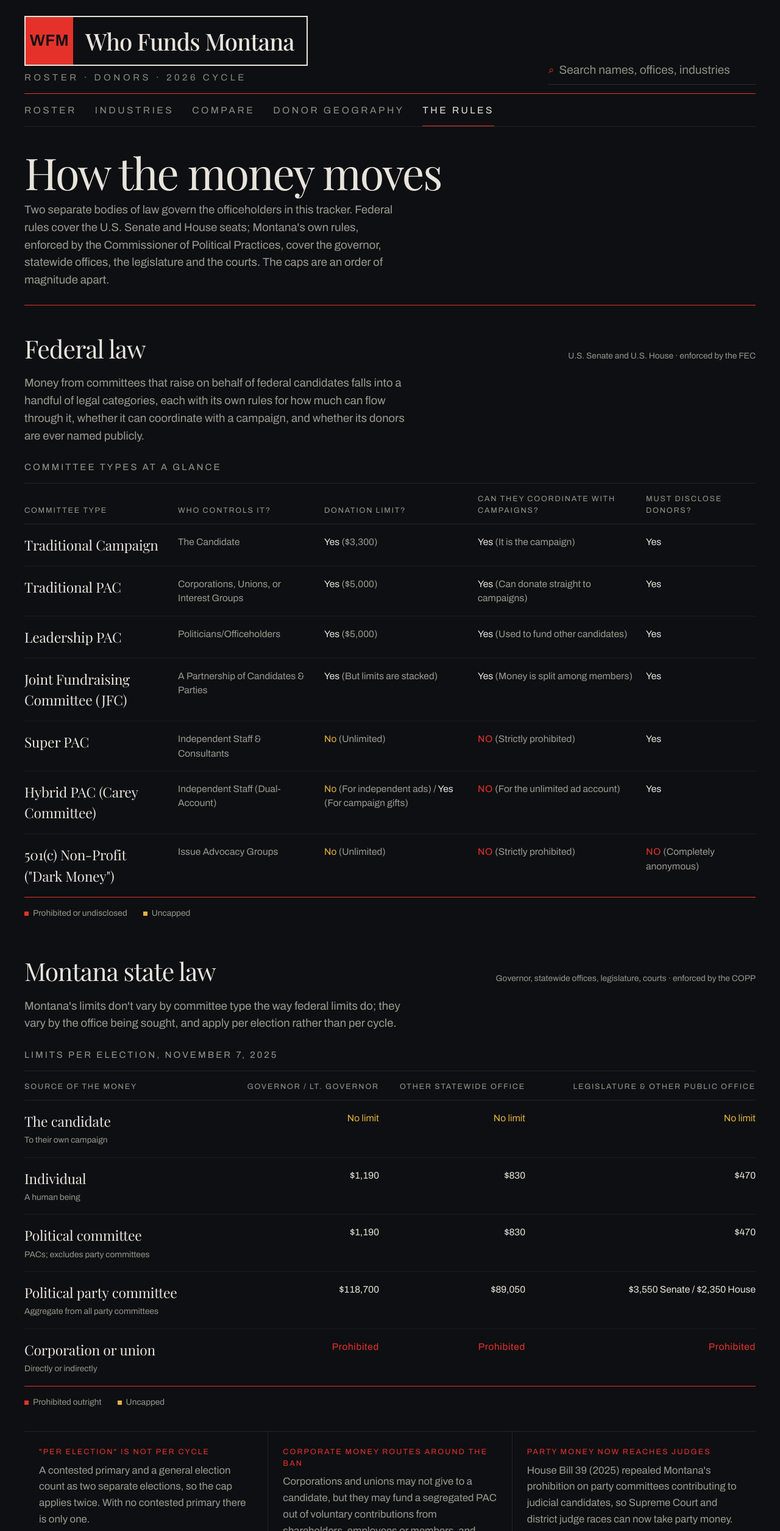
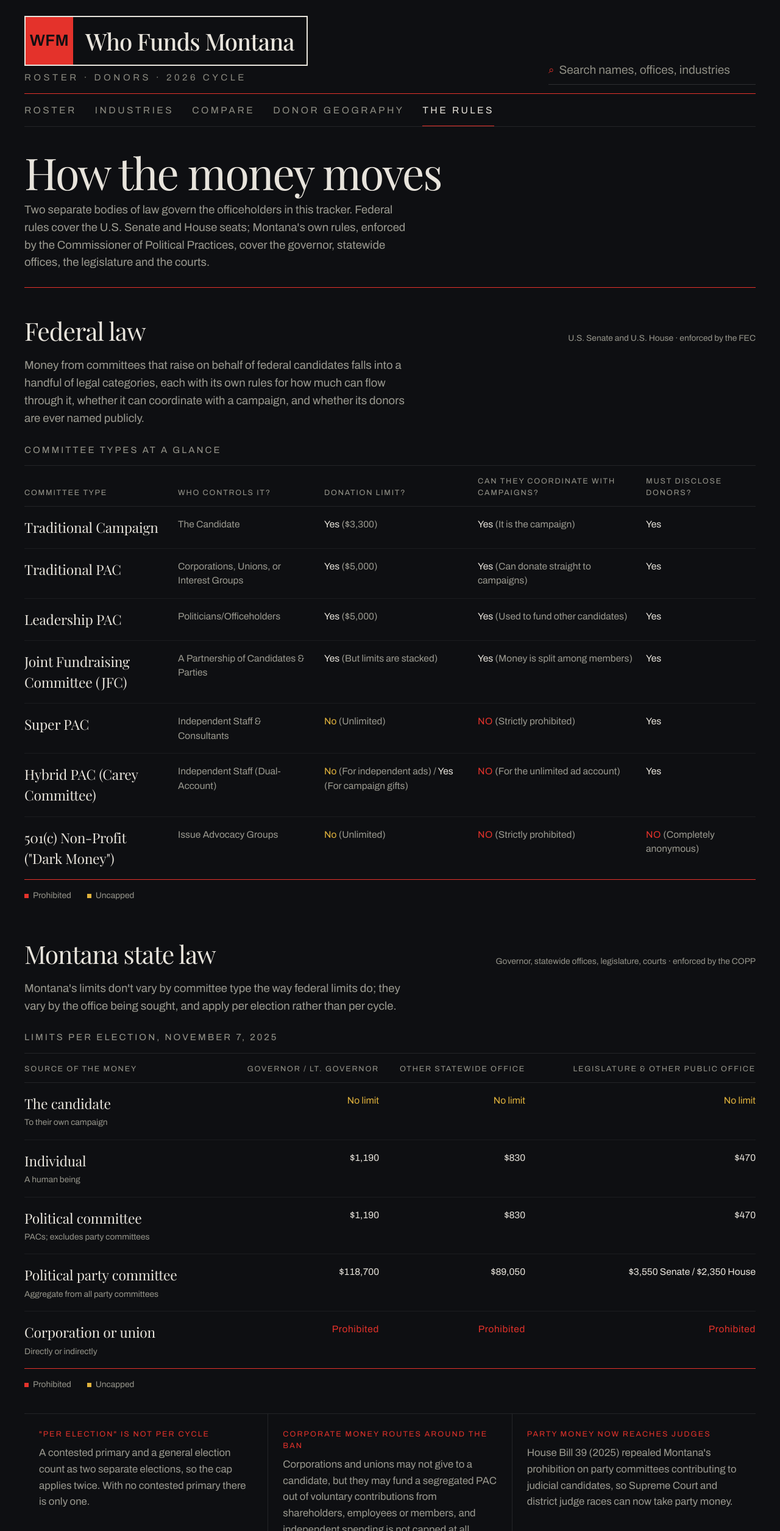
Before and after one commit to marjoemitchell/wfm, a Next.js app: page /rules in a window 1280 px wide. Shown: the top 2511 px of the page at 61% size. Built offline with nearby package versions, Linux system fonts and the light colour scheme; no server answers; the database is empty.

Commit message:
rules copy update

```diff
--- a/app/rules/page.tsx
+++ b/app/rules/page.tsx
@@ -10,7 +10,7 @@ export default function RulesPage() {
         <p className="text-body-copy mt-3 max-w-[640px] text-ink-secondary" style={{ textWrap: "pretty" }}>
           Two separate bodies of law govern the officeholders in this tracker. Federal rules cover the U.S. Senate
           and House seats; Montana&apos;s own rules, enforced by the Commissioner of Political Practices, cover the
-          governor, statewide offices, the legislature and the courts. The caps are an order of magnitude apart.
+          governor, statewide offices, the legislature and the courts.
         </p>
       </div>
 
--- a/components/rules/FederalLimitsTable.tsx
+++ b/components/rules/FederalLimitsTable.tsx
@@ -100,7 +100,7 @@ export default function FederalLimitsTable() {
       <div className="mt-4 flex flex-wrap gap-[26px] text-[13.8px] text-ink-tertiary">
         <span className="flex items-center">
           <span className="mr-[7px] inline-block h-[7px] w-[7px] bg-accent" />
-          Prohibited or undisclosed
+          Prohibited
         </span>
         <span className="flex items-center">
           <span className="mr-[7px] inline-block h-[7px] w-[7px]" style={{ background: "var(--color-gold)" }} />
--- a/components/rules/StateLimitsTable.tsx
+++ b/components/rules/StateLimitsTable.tsx
@@ -88,7 +88,7 @@ export default function StateLimitsTable() {
       <div className="mt-4 flex flex-wrap gap-[26px] text-[13.8px] text-ink-tertiary">
         <span className="flex items-center">
           <span className="mr-[7px] inline-block h-[7px] w-[7px] bg-accent" />
-          Prohibited outright
+          Prohibited
         </span>
         <span className="flex items-center">
           <span className="mr-[7px] inline-block h-[7px] w-[7px]" style={{ background: "var(--color-gold)" }} />
```
